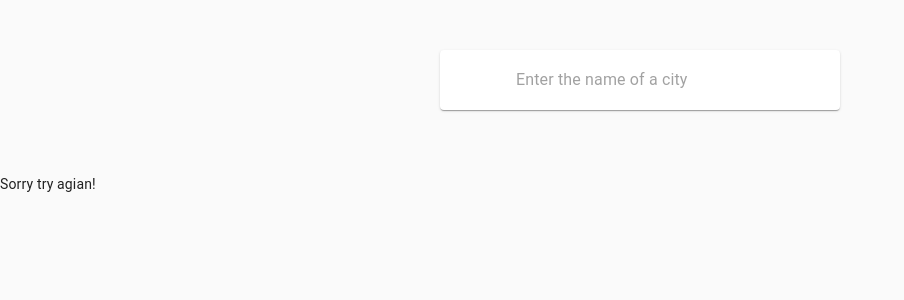
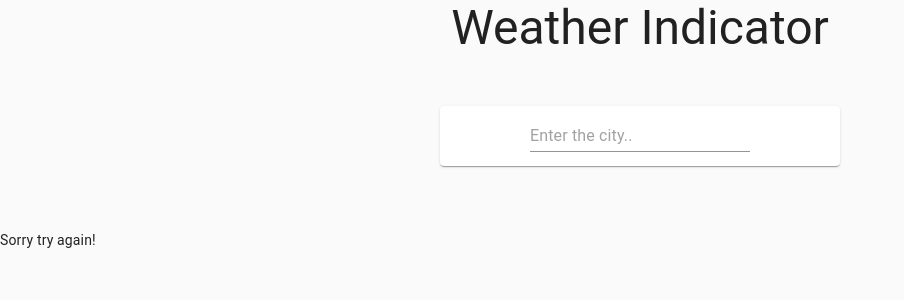
Before and after one commit to anjilakarkigit/weather-app, a React (Create React App) app: page / in a window 1280 px wide. Shown: the top 300 px of the page, without its empty margins (0-904 px from the left). Built offline with nearby package versions, Linux system fonts and the light colour scheme.

Commit message:
Fixed API access

```diff
--- a/package.json
+++ b/package.json
@@ -9,6 +9,8 @@
     "@testing-library/react": "^11.2.7",
     "@testing-library/user-event": "^12.8.3",
     "axios": "^0.21.1",
+    "cors": "^2.8.5",
+    "express": "^4.17.1",
     "react": "^17.0.2",
     "react-dom": "^17.0.2",
     "react-scripts": "4.0.3",
--- a/src/App.js
+++ b/src/App.js
@@ -1,69 +1,55 @@
 import React, {useState} from 'react';
 import CssBaseline from '@material-ui/core/CssBaseline';
 import useStyles from './styles';
-import InputBase from '@material-ui/core/InputBase';
-import Paper from '@material-ui/core/Paper';
-import { Grid } from '@material-ui/core';
-import axios from 'axios'
-
-
-function App() {
-
-   const apiKey = '8bb7846273347ac278873aa9b41eb528'
-   const [weatherData, setWeatherData] = useState([{}])
-   const [city, setCity] = useState("")
-
-   const getWeather =  (event)=>{
-     if(event.key === "Enter"){
-       axios.get(`https://api.openweathermap.org/data/2.5/weather?q=${city}&units=imperial&appid=${apiKey}`).then(
-         response => response.json()
-       ).then(
-         data =>{
-           setWeatherData(data)
-         }
-       ).catch(alert("fetch failed"))
-     }
-   }
-
-
-
-  const classes = useStyles();
-
-  return (
-    <>
-    <CssBaseline />
-    <Grid container direction="column" justifyContent="center" alignItems="center" >
-    <Paper component="form" className={classes.root}>
-      <InputBase
-      className={classes.input}
-      placeholder="Enter the name of a city"
-      onChange = {e=>setCity(e.target.value)}
-      onKeyPress={getWeather}
-      value={city}
-    />
-    </Paper>
-    </Grid>
-
-    <p>{city}</p>
-
-    {typeof weatherData.main === 'undefined' ? (
-      <div>
-        <p>Sorry try agian!</p>
-      </div>
-    ):(
-      <div>
-        <p>{weatherData.name}</p>
-        <p>Hi</p>
-
-      </div>
-    )}
-
-    </>
+ import Paper from '@material-ui/core/Paper';
+ import { Grid,TextField, Typography } from '@material-ui/core';
 
 
 
 
+function App() {
+   const apiKey = '8bb7846273347ac278873aa9b41eb528'
+   const [weatherData, setWeatherData] = useState([{}])
+   const [city, setCity] = useState('')
+
+   const getWeather =  event => {
+     if(event.key === 'Enter')
+           fetch(`http://api.openweathermap.org/data/2.5/weather?q=${city}&units=imperial&appid=${apiKey}`).then(
+           response => response.json()
+       ).then(
+         data =>{
+           setWeatherData(data);
+           setCity('');
+         }
+       )
+  }
+   const classes = useStyles();
+   return(
+   <div>
+      <CssBaseline />
+        <Grid container direction="column" justifyContent="center" alignItems="center" >
+        <Typography variant="h3">Weather Indicator</Typography>
+        <Paper className={classes.root} >
+              <TextField placeholder="Enter the city.."
+              color="primary"
+              className={classes.inputs}
+              onChange={e=>setCity(e.target.value)}
+              value={city}
+              onKeyPress={getWeather}
+              />
+        </Paper>
+        </Grid>
+    {typeof weatherData.main === 'undefined' ? (
+      <div>
+        <p>Sorry try again!</p>
+      </div>
+    ):(
+      <div>
+        <p>{weatherData.name}{weatherData.id}</p>
+        <p>Hi</p>
+      </div>
+    )}
+    </div>
   );
 }
-
 export default App;
--- a/src/styles.js
+++ b/src/styles.js
@@ -5,16 +5,17 @@ const useStyles = makeStyles((theme) => ({
     padding: '2px 4px',
     display: 'flex',
     alignItems: 'center',
+    justifyContent: 'center',
     width: 400,
     height: 60,
     margin: '50px 0',
-
+    backgroundColor: 'lightblue',
   },
   input: {
     marginLeft: theme.spacing(9),
     flex: 1,
     fontSize: '20px',
-    letterSpacing: '2px'
+    width: '150px'
   },
 
 
```
Also changed, not shown: 1 other file (tests, documents, lock files or other folders).
